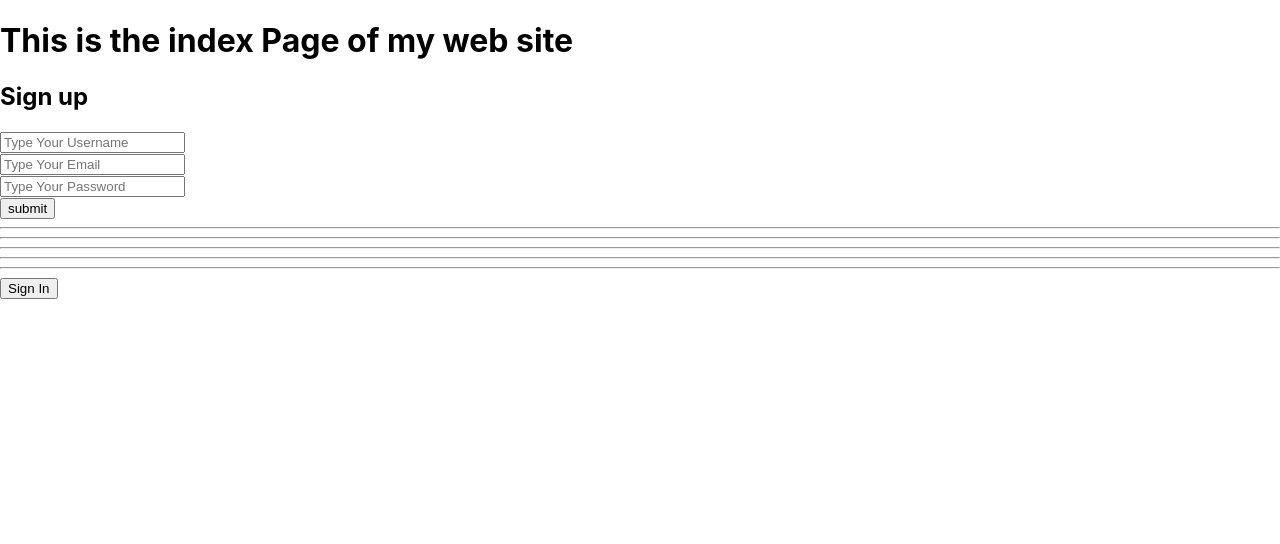
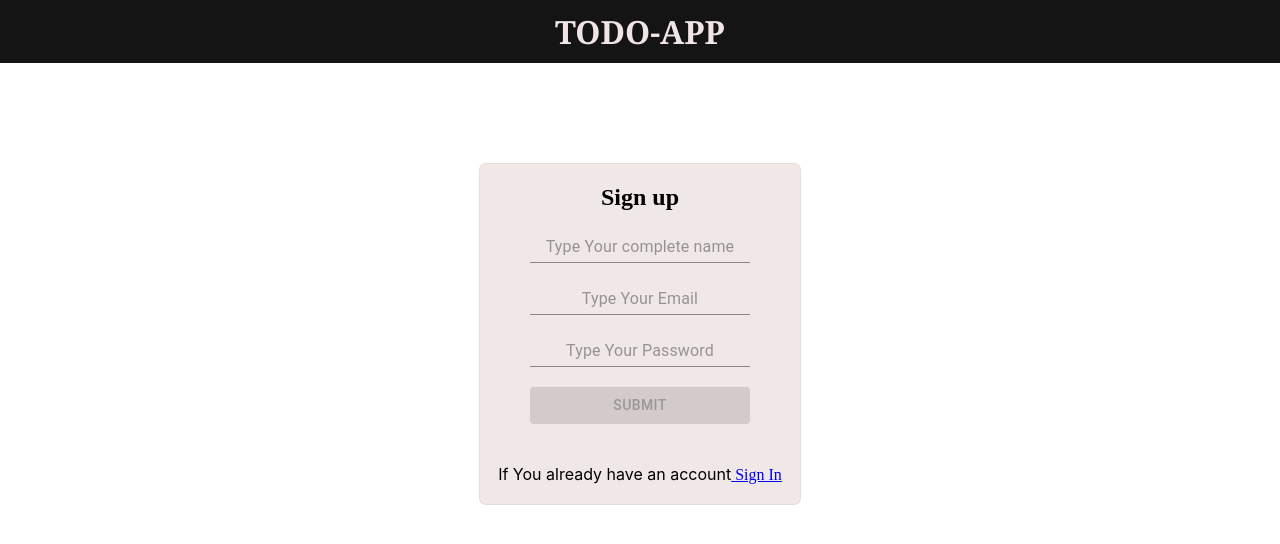
Before and after one commit to soufianechaghilWD/TODO-APP, a React (Create React App) app: page / in a window 1280 px wide. Shown: the top 544 px of the page. Built offline with nearby package versions, Linux system fonts and the light colour scheme; no server answers.

Commit message:
finish the landing page(home)

```diff
--- a/src/App.css
+++ b/src/App.css
@@ -1,3 +1,28 @@
-.App {
+* {
+  margin: 0;
   text-align: center;
 }
+
+.header {
+  color: rgb(240, 228, 228);
+  background-color: rgb(21, 20, 20);
+  padding: 10px 0;
+  margin-bottom: 100px;
+  font-family: Georgia, "Times New Roman", Times, serif;
+}
+.home {
+  border: 1px solid rgb(230, 222, 222);
+  border-radius: 2%;
+  padding: 20px 10px;
+  width: 300px;
+  display: block;
+  margin: auto;
+  background-color: rgb(240, 231, 231);
+}
+.home__title {
+  font-weight: 600;
+  font-family: cursive;
+}
+.home__signin {
+  font-family: cursive;
+}
--- a/src/App.js
+++ b/src/App.js
@@ -4,10 +4,12 @@ import { BrowserRouter as Router, Route, Switch } from "react-router-dom";
 import Home from "./components/Home";
 import In from "./components/In";
 import Signin from "./components/Signin";
+import Header from "./components/Header";
 
 function App() {
   return (
     <Router>
+      <Header />
       <Switch>
         <Route exact path="/" component={Home} />
         <Route path="/in" component={In} />
--- /dev/null
+++ b/src/components/Header.js
@@ -0,0 +1,11 @@
+import React from "react";
+
+function Header() {
+  return (
+    <div className="header">
+      <h1>TODO-APP</h1>
+    </div>
+  );
+}
+
+export default Header;
--- a/src/components/Home.js
+++ b/src/components/Home.js
@@ -1,5 +1,6 @@
 import React, { useState, useEffect } from "react";
 import { auth } from "../firebase";
+import { FormControl, Button, Input } from "@material-ui/core";
 
 function Home(props) {
   const [username, setUsername] = useState("");
@@ -39,20 +40,20 @@ function Home(props) {
   };
 
   return (
-    <div>
-      <h1>This is the index Page of my web site</h1>
-      <h2>Sign up</h2>
-      <form>
-        <input
-          id="username"
+    <div className="home">
+      <h2 className="home__title">Sign up</h2>
+      <br />
+      <FormControl>
+        <Input
+          id="name"
           type="text"
           name="username"
-          placeholder="Type Your Username"
+          placeholder="Type Your complete name"
           value={username}
           onChange={(e) => setUsername(e.target.value)}
         />
         <br />
-        <input
+        <Input
           id="email"
           type="text"
           name="email"
@@ -61,7 +62,7 @@ function Home(props) {
           onChange={(e) => setEmail(e.target.value)}
         />
         <br />
-        <input
+        <Input
           id="password"
           type="password"
           name="pass"
@@ -70,16 +71,30 @@ function Home(props) {
           onChange={(e) => setPassword(e.target.value)}
         />
         <br />
-        <button type="submit" onClick={handleSubmit}>
+        <Button
+          disabled={!username || !email || !password}
+          variant="contained"
+          color="primary"
+          type="submit"
+          onClick={handleSubmit}
+        >
           submit
-        </button>
-      </form>
-      <hr />
-      <hr />
-      <hr />
-      <hr />
-      <hr />
-      <button onClick={() => props.history.push("/signin")}>Sign In</button>
+        </Button>
+      </FormControl>
+
+      <br />
+      <br />
+      <br />
+
+      <p>
+        If You already have an account
+        <span>
+          <a href="/signin" className="home__signin">
+            {" "}
+            Sign In
+          </a>
+        </span>
+      </p>
     </div>
   );
 }
```
